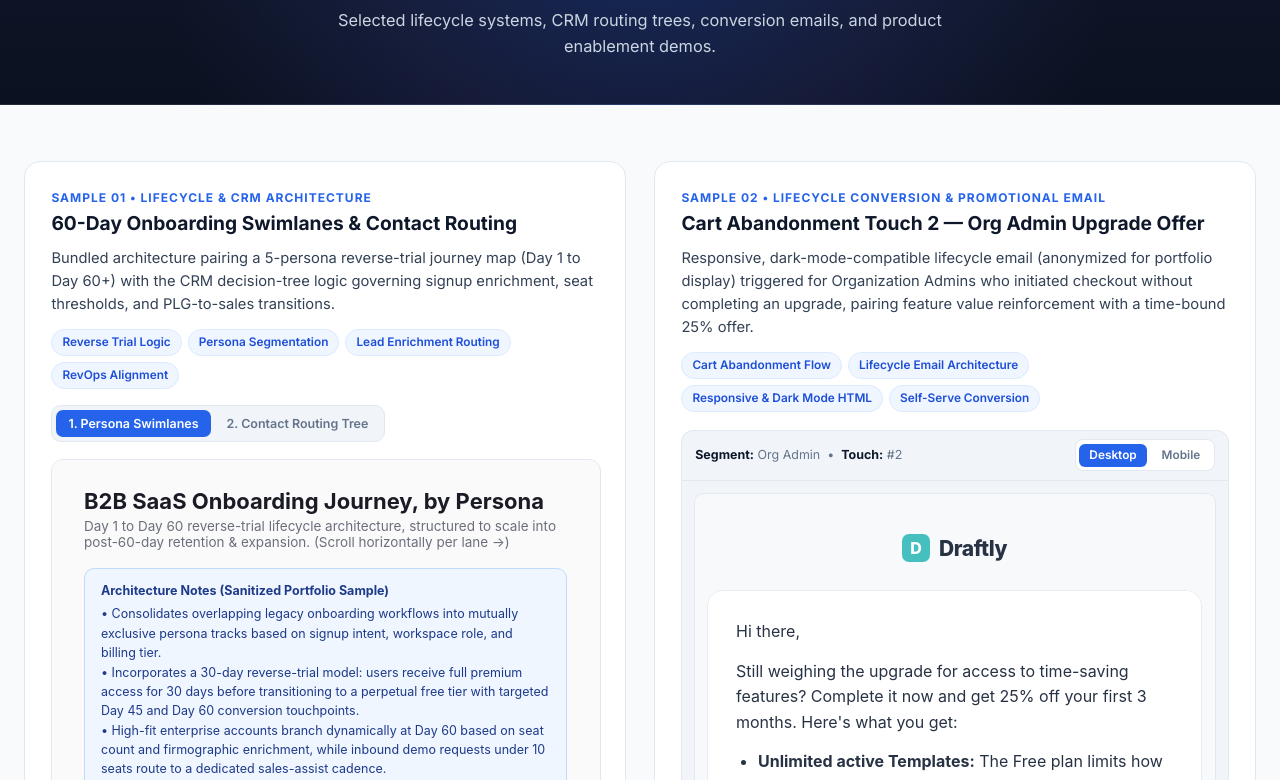
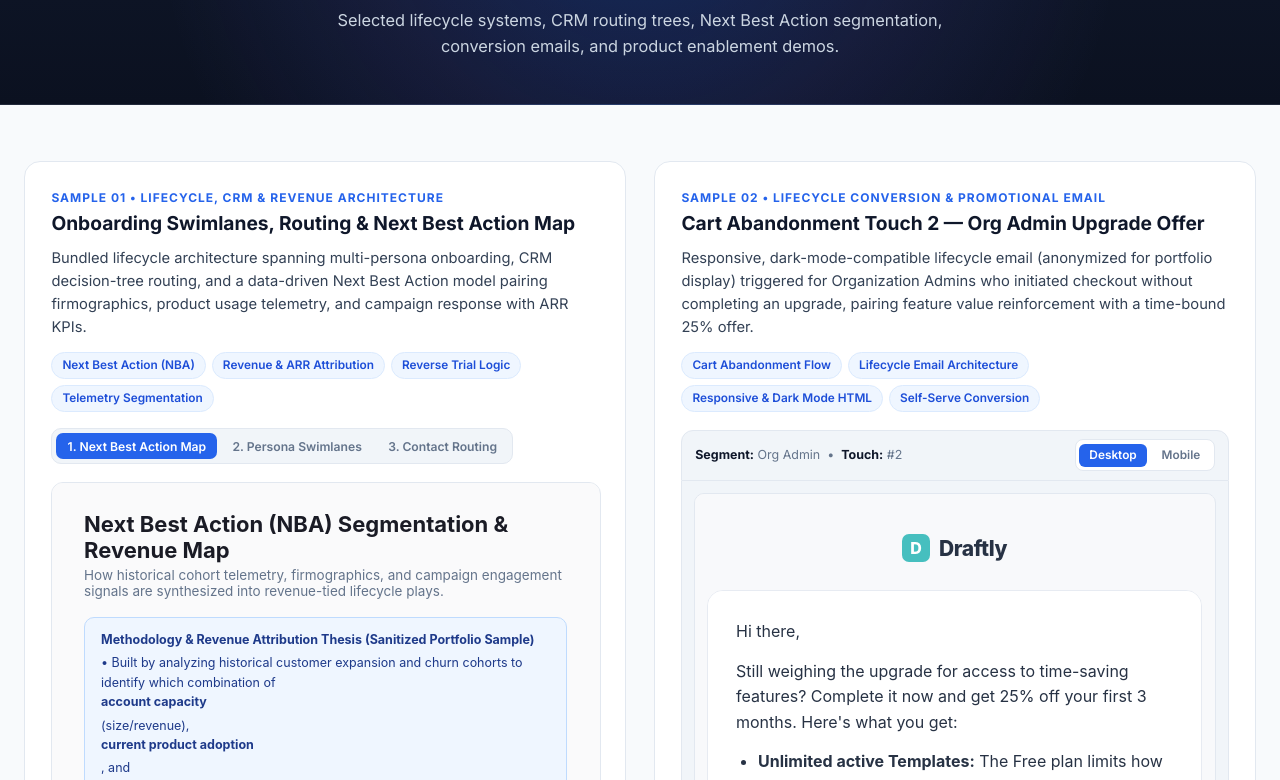
Before and after one commit to lucastaylorleung/website, a plain HTML site: page samples.html in a window 1280 px wide. Shown: the part 172-952 px from the top of the page. Drawn offline with Linux system fonts and the light colour scheme.

Commit message:
Update samples.html

```diff
--- a/samples.html
+++ b/samples.html
@@ -25,7 +25,7 @@
     <meta charset="UTF-8">
     <meta name="viewport" content="width=device-width, initial-scale=1.0">
     <title>Work Examples &amp; Architecture | Lucas Leung</title>
-    <meta name="description" content="Lifecycle marketing work examples by Lucas Leung: multi-persona onboarding architecture, CRM contact routing, lifecycle emails, and product demo videos.">
+    <meta name="description" content="Lifecycle marketing work examples by Lucas Leung: multi-persona onboarding architecture, CRM contact routing, Next Best Action segmentation, lifecycle emails, and product demo videos.">
     <link rel="canonical" href="https://lucasleung.me/samples.html">
     <link href="https://fonts.googleapis.com/css2?family=Inter:wght@400;500;600;700&display=swap" rel="stylesheet">
     <style>
@@ -249,6 +249,7 @@
         }
         .sample-tabs {
             display: inline-flex;
+            flex-wrap: wrap;
             gap: 0.25rem;
             background: var(--surface-subtle);
             padding: 0.25rem;
@@ -261,9 +262,9 @@
             border: none;
             color: var(--text-muted);
             font-family: inherit;
-            font-size: 0.78rem;
+            font-size: 0.76rem;
             font-weight: 600;
-            padding: 0.36rem 0.75rem;
+            padding: 0.36rem 0.7rem;
             border-radius: 7px;
             cursor: pointer;
             transition: all 0.2s ease;
@@ -296,7 +297,7 @@
             max-width: 100%;
         }
 
-        /* DEMO VIDEO GRID (STACKED COMPACTLY INSIDE HALF-WIDTH CARD) */
+        /* DEMO VIDEO GRID */
         .video-grid {
             display: grid;
             grid-template-columns: 1fr;
@@ -407,33 +408,41 @@
 
 <header>
     <h1>Work Examples &amp; Architecture</h1>
-    <p>Selected lifecycle systems, CRM routing trees, conversion emails, and product enablement demos.</p>
+    <p>Selected lifecycle systems, CRM routing trees, Next Best Action segmentation, conversion emails, and product enablement demos.</p>
 </header>
 
 <div class="container">
     <section id="work-samples">
         <div class="samples-grid">
 
-            <!-- SAMPLE 01: BUNDLED LIFECYCLE & ROUTING ARCHITECTURE -->
+            <!-- SAMPLE 01: BUNDLED LIFECYCLE, ROUTING & NBA ARCHITECTURE -->
             <div class="card">
-                <div class="company">Sample 01 • Lifecycle &amp; CRM Architecture</div>
-                <div class="role">60-Day Onboarding Swimlanes &amp; Contact Routing</div>
-                <p class="card-desc">Bundled architecture pairing a 5-persona reverse-trial journey map (Day 1 to Day 60+) with the CRM decision-tree logic governing signup enrichment, seat thresholds, and PLG-to-sales transitions.</p>
+                <div class="company">Sample 01 • Lifecycle, CRM &amp; Revenue Architecture</div>
+                <div class="role">Onboarding Swimlanes, Routing &amp; Next Best Action Map</div>
+                <p class="card-desc">Bundled lifecycle architecture spanning multi-persona onboarding, CRM decision-tree routing, and a data-driven Next Best Action model pairing firmographics, product usage telemetry, and campaign response with ARR KPIs.</p>
                 <div class="tag-row">
+                    <span class="skill-pill">Next Best Action (NBA)</span>
+                    <span class="skill-pill">Revenue &amp; ARR Attribution</span>
                     <span class="skill-pill">Reverse Trial Logic</span>
-                    <span class="skill-pill">Persona Segmentation</span>
-                    <span class="skill-pill">Lead Enrichment Routing</span>
-                    <span class="skill-pill">RevOps Alignment</span>
+                    <span class="skill-pill">Telemetry Segmentation</span>
                 </div>
 
                 <div>
                     <div class="sample-tabs" role="tablist" aria-label="Architecture Views">
-                        <button type="button" class="sample-tab active" data-arch="swimlanes">1. Persona Swimlanes</button>
-                        <button type="button" class="sample-tab" data-arch="routing">2. Contact Routing Tree</button>
+                        <button type="button" class="sample-tab active" data-arch="nba">1. Next Best Action Map</button>
+                        <button type="button" class="sample-tab" data-arch="swimlanes">2. Persona Swimlanes</button>
+                        <button type="button" class="sample-tab" data-arch="routing">3. Contact Routing</button>
                     </div>
                 </div>
 
-                <div class="sample-pane active" id="arch-swimlanes">
+                <div class="sample-pane active" id="arch-nba">
+                    <iframe src="journey-nba-segmentation.html" class="preview-frame" title="Next Best Action Segmentation & Revenue Map"></iframe>
+                    <div class="card-footer">
+                        <a href="journey-nba-segmentation.html" target="_blank" rel="noopener" class="btn" onclick="trackClick('Sample: Open NBA Map')">Open Next Best Action Map Full Screen ↗</a>
+                    </div>
+                </div>
+
+                <div class="sample-pane" id="arch-swimlanes">
                     <iframe src="journey-swimlanes.html" class="preview-frame" title="60-Day Onboarding Journey Swimlanes"></iframe>
                     <div class="card-footer">
                         <a href="journey-swimlanes.html" target="_blank" rel="noopener" class="btn" onclick="trackClick('Sample: Open Swimlane Map')">Open Swimlane Map Full Screen ↗</a>
```
